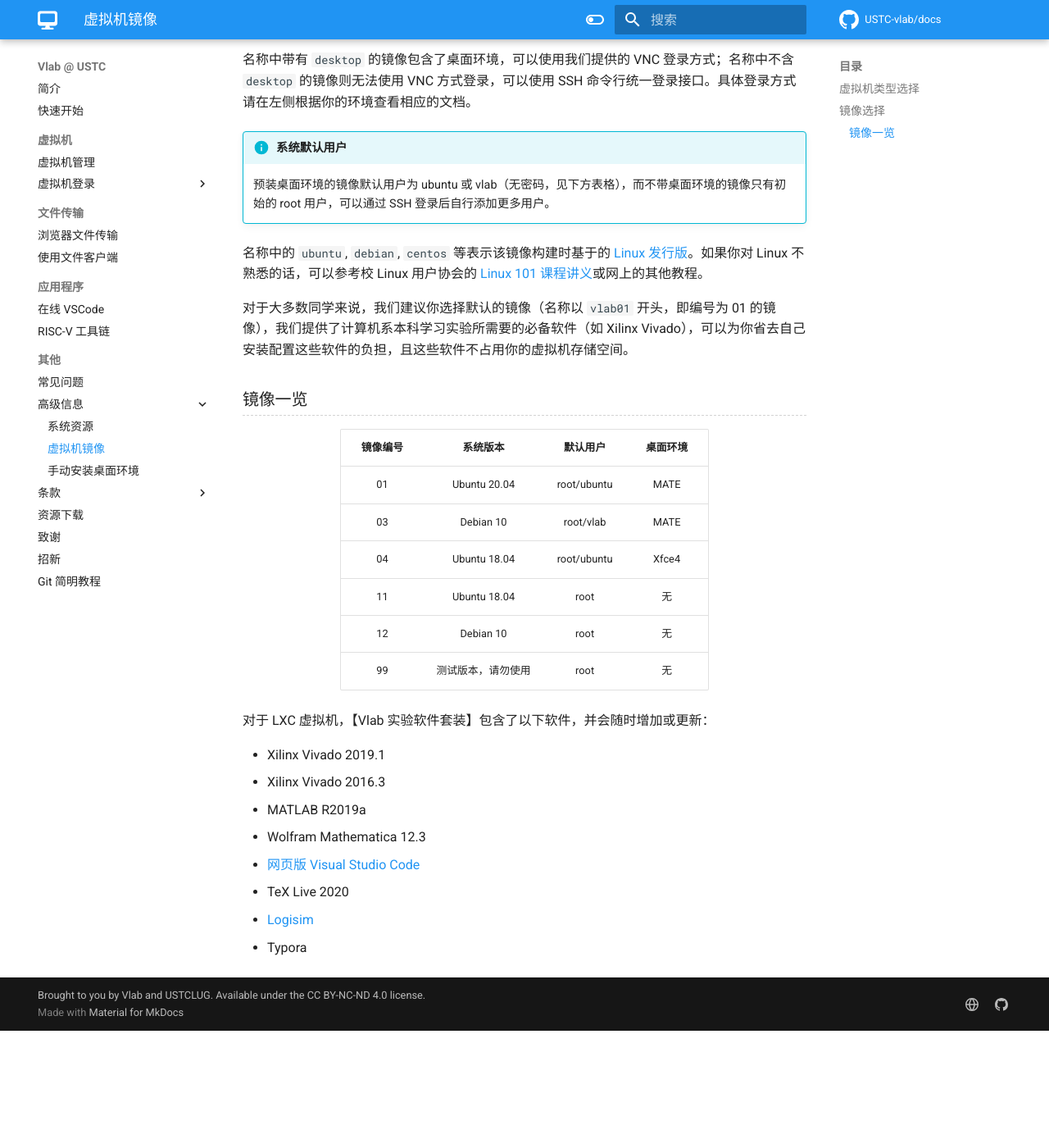
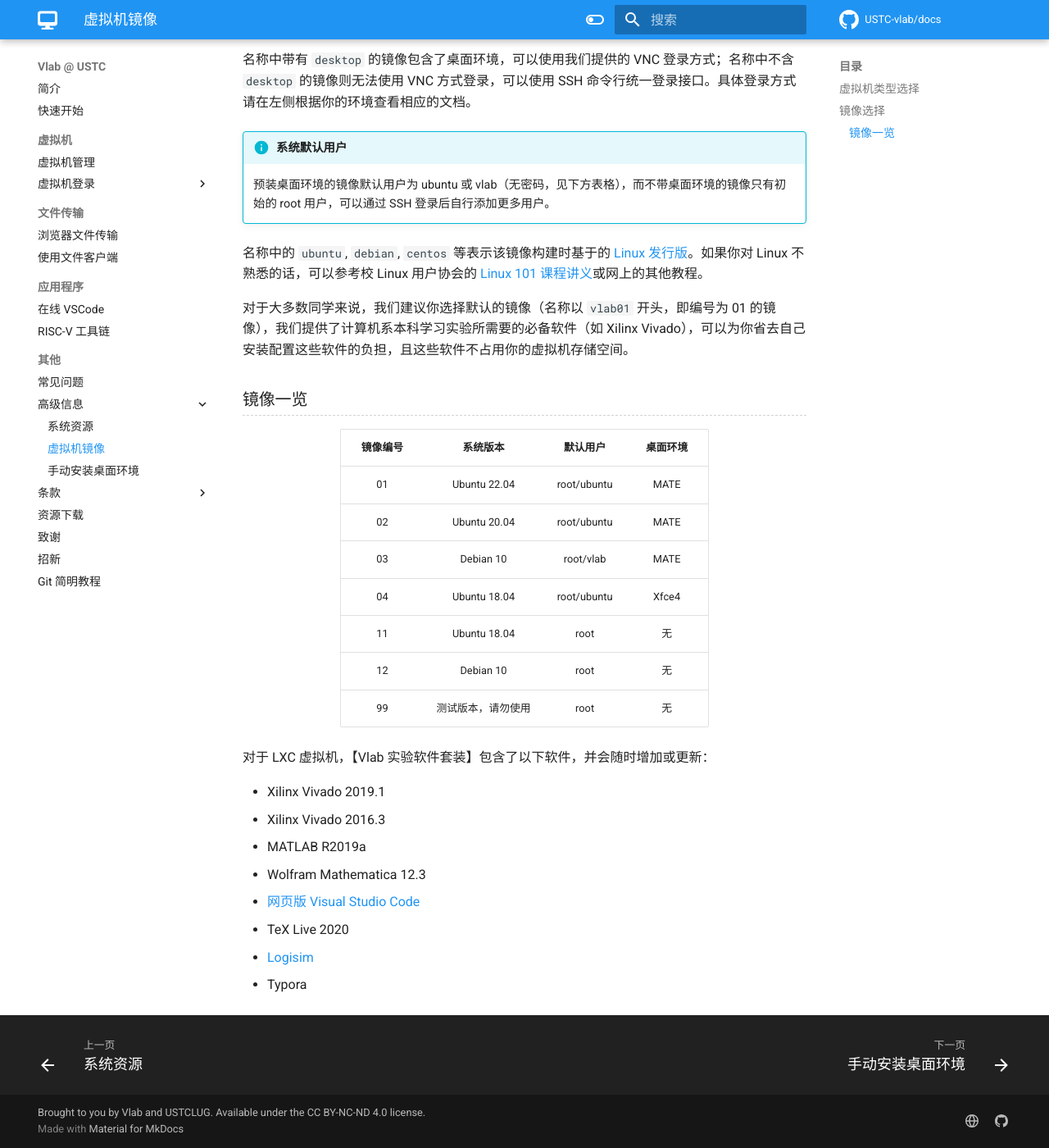
Before and after one commit to USTC-vlab/docs, an MkDocs documentation site: the page built from docs/advanced/images.md, in a window 1280 px wide and 1400 px high, scrolled down 861 px. Shown: the whole window at 82% size. Built offline with MkDocs 1.6.1 and Material for MkDocs 9.7.7, drawn with Linux system fonts in a browser that asks for light colours; comment, search, counter and statistics services are not loaded; before the commit the page ends 2118 px from its top, so only the background shows below that.

Commit message:
advanced/images: Add Ubuntu 22.04

```diff
--- a/docs/advanced/images.md
+++ b/docs/advanced/images.md
@@ -41,7 +41,8 @@ Windows KVM 仅为有需要的用户提供，由于 Windows 的系统设计与 L
 
 | 镜像编号 | 系统版本 | 默认用户 | 桌面环境 |
 | :------: | :------: | :------: | :------: |
-| 01 | Ubuntu 20.04 | root/ubuntu | MATE |
+| 01 | Ubuntu 22.04 | root/ubuntu | MATE |
+| 02 | Ubuntu 20.04 | root/ubuntu | MATE |
 | 03 | Debian 10 | root/vlab | MATE |
 | 04 | Ubuntu 18.04 | root/ubuntu | Xfce4 |
 | 11 | Ubuntu 18.04 | root | 无 |
--- a/mkdocs.yml
+++ b/mkdocs.yml
@@ -33,6 +33,8 @@ theme:
     logo: fontawesome/solid/desktop
     repo: octicons/mark-github-16
   features:
+    - content.code.copy
+    - navigation.footer
     - navigation.sections
 
 # Customization
```
